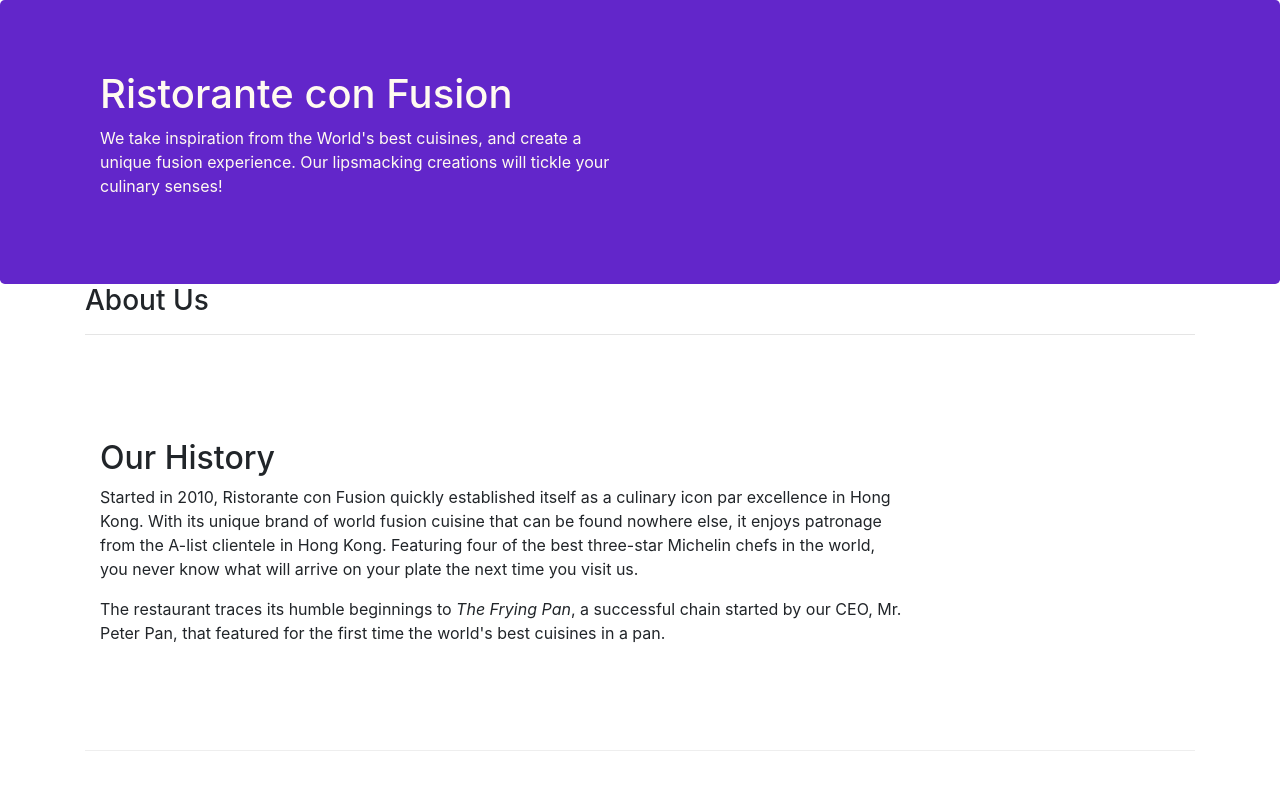
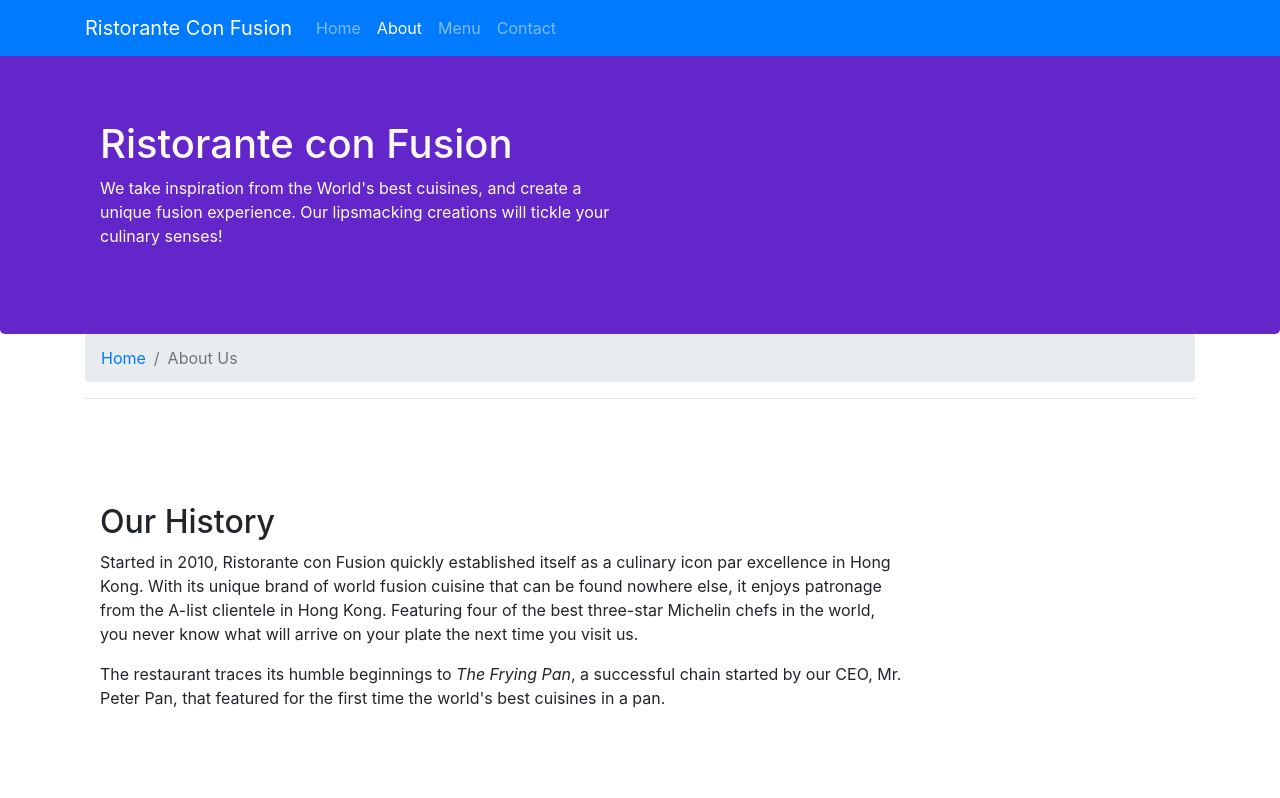
Before and after one commit to MUKESHSIHAG/assigenment-1-bootstrap-, a website: page aboutus.html in a window 1280 px wide. Shown: the top 798 px of the page. Drawn offline with nearby package versions, Linux system fonts and the light colour scheme.

Commit message:
added navbar

```diff
--- a/aboutus.html
+++ b/aboutus.html
@@ -15,7 +15,22 @@
 </head>
 
 <body>
-
+    <nav class="navbar navbar-dark navbar-expand-sm bg-primary fixed-top">
+        <div class="container">
+           <a class="navbar-brand" href="./index.html">Ristorante Con Fusion</a>
+           <div class="collapse navbar-collapse" id="Navbar">
+                <ul class="navbar-nav mr-auto">
+                    <li class="nav-item"><a class="nav-link" href="./index.html">Home</a></li>
+                    <li class="nav-item active"><a class="nav-link" href="#">About</a></li>
+                    <li class="nav-item"><a class="nav-link" href="#">Menu</a></li>
+                    <li class="nav-item"><a class="nav-link" href="#">Contact</a></li>
+                </ul>
+            </div>
+        </div>
+        <button class="navbar-toggler" type="button" data-toggle="collapse" data-target="#Navbar">
+                <span class="navbar-toggler-icon"></span>
+        </button>
+    </nav>
     <header class="jumbotron">
         <div class="container">
             <div class="row row-header">
@@ -32,7 +47,10 @@
     <div class="container">
         <div>
             <div>
-               <h3>About Us</h3>
+           <ol class="col-12 breadcrumb">
+                <li class="breadcrumb-item"><a href="./index.html">Home</a></li>
+                <li class="breadcrumb-item active">About Us</li>
+            </ol>
                <hr>
             </div>
         </div>
@@ -70,7 +88,7 @@
                 <div class="col-4 offset-1 col-sm-2">
                     <h5>Links</h5>
                     <ul class="list-unstyled">
-                        <li><a href="#">Home</a></li>
+                        <li><a href="./index.html">Home</a></li>
                         <li><a href="#">About</a></li>
                         <li><a href="#">Menu</a></li>
                         <li><a href="#">Contact</a></li>
@@ -106,7 +124,7 @@
         </div>
     </footer>
         <!-- jQuery first, then Popper.js, then Bootstrap JS. -->
-    <script src="node_modules/jquery/dist/jquery.slim.min.js"></script>
+    <script src="node_modules/jquery/dist/jquery.slim.min.js"></<s></s>cript>
     <script src="node_modules/popper.js/dist/umd/popper.min.js"></script>
     <script src="node_modules/bootstrap/dist/js/bootstrap.min.js"></script>
 </body>
--- a/css/about.css
+++ b/css/about.css
@@ -1,3 +1,7 @@
+body{
+    padding:50px 0px 0px 0px;
+    z-index:0;
+}
 .row-header{
 	margin: 0px auto;
 	padding: 0px;
@@ -24,3 +28,6 @@
     margin:0px;
     color:#0f0f0f;
 }
+.navbar-dark {
+     background-color: #512DA8;
+}
--- a/css/style.css
+++ b/css/style.css
@@ -1,3 +1,8 @@
+body{
+    padding:50px 0px 0px 0px;
+    z-index:0;
+}
+
 .row-header{
     margin:0px auto;
     padding:0px;
@@ -26,3 +31,6 @@
     margin:0px;
     color:#0f0f0f;
 }
+.navbar-dark {
+     background-color: #512DA8;
+}
```
Also changed, not shown: index.html (+17 -2 lines).
